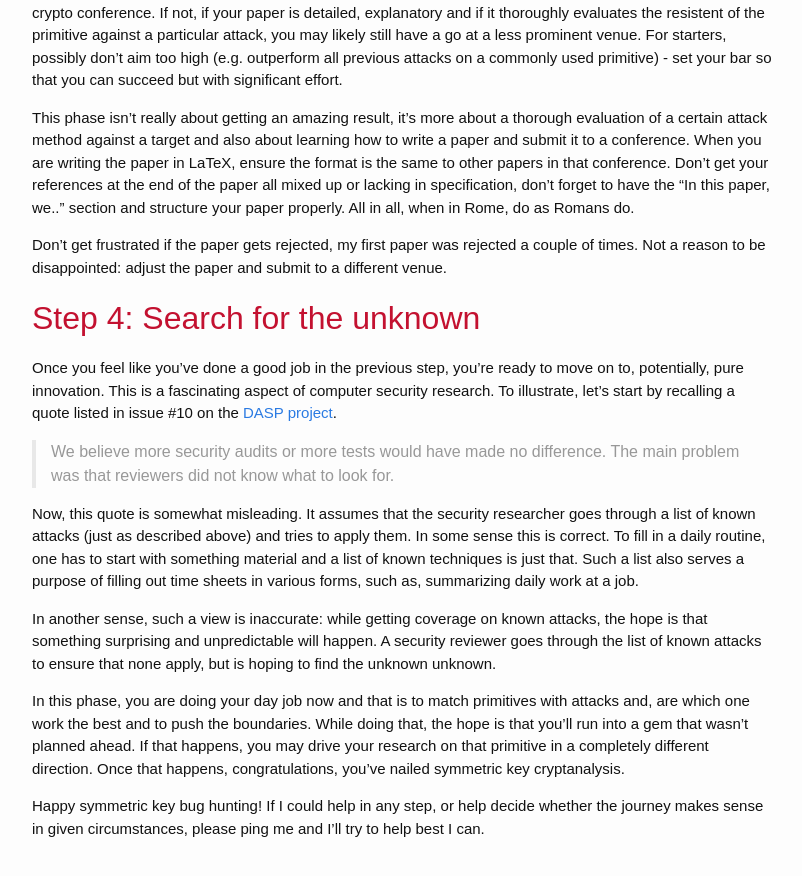
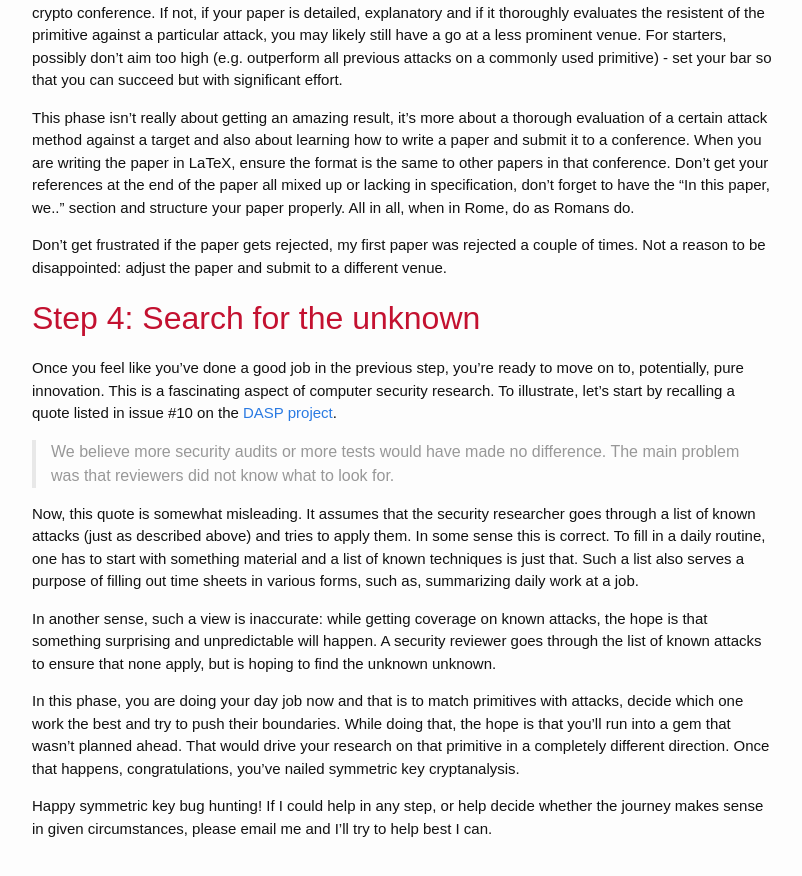
Before and after one commit to akircanski/akircanski.github.io, a Jekyll site: the page built from _posts/2021-04-27-symmetric-key-cryptanalysis-howto.markdown, in a window 1280 px wide and 900 px high, scrolled down 2600 px. Shown: the top 876 px of the window, without its empty margins (238-1040 px from the left). Built offline with Jekyll 4.4.1, drawn with Linux system fonts in a browser that asks for light colours.

Commit message:
some more corrections to the blog post

```diff
--- a/_posts/2021-04-27-symmetric-key-cryptanalysis-howto.markdown
+++ b/_posts/2021-04-27-symmetric-key-cryptanalysis-howto.markdown
@@ -154,10 +154,10 @@ In another sense, such a view is inaccurate: while getting coverage on known att
 surprising and unpredictable will happen. A security reviewer goes through the list of known attacks to ensure
 that none apply, but is hoping to find the unknown unknown.
 
-In this phase, you are doing your day job now and that is to match primitives with attacks and, are which one
-work the best and to push the boundaries. While doing that, the hope is that you'll run into a gem that wasn't
-planned ahead. If that happens, you may drive your research on that primitive in a completely different direction.
-Once that happens, congratulations, you've nailed symmetric key cryptanalysis.
+In this phase, you are doing your day job now and that is to match primitives with attacks, decide which one
+work the best and try to push their boundaries. While doing that, the hope is that you'll run into a gem that wasn't
+planned ahead. That would drive your research on that primitive in a completely different direction. Once that
+happens, congratulations, you've nailed symmetric key cryptanalysis.
 
 Happy symmetric key bug hunting! If I could help in any step, or help decide whether the journey makes sense in
-given circumstances, please ping me and I'll try to help best I can.
+given circumstances, please email me and I'll try to help best I can.
```
